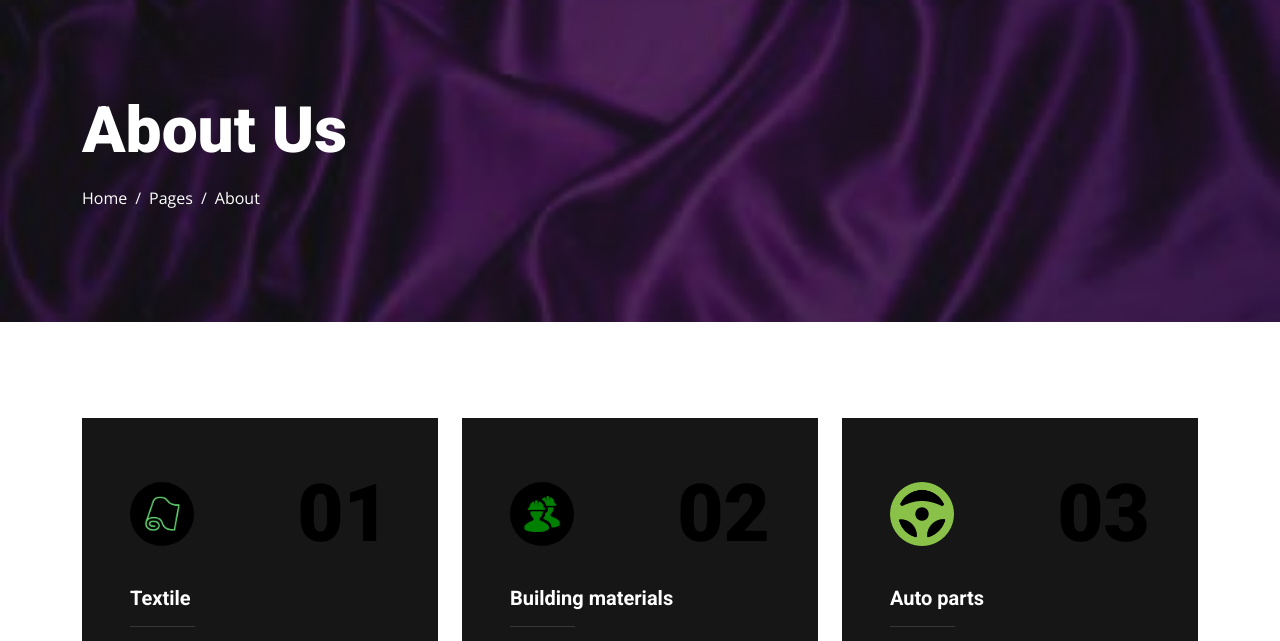
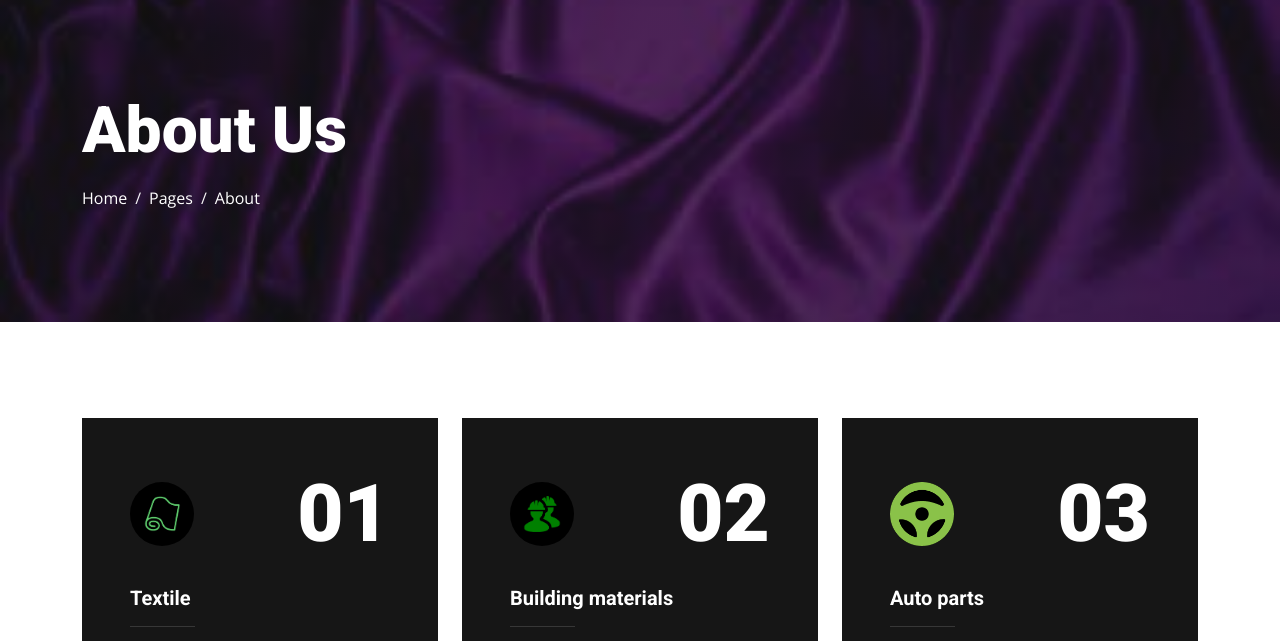
Before and after one commit to Ruslanqq/TradeServiceKG, a plain HTML site: page about.html in a window 1280 px wide. Shown: the part 142-783 px from the top of the page. Drawn offline with nearby package versions, Linux system fonts and the light colour scheme.

Commit message:
second commit

```diff
--- a/about.html
+++ b/about.html
@@ -125,7 +125,7 @@
                             <div class="btn-square rounded-circle" style="width: 64px; height: 64px; background: #000000;">
                                 <img class="img-fluid" src="img/icon/icon-3.png" alt="Icon">
                             </div>
-                            <h1 class="display-1 mb-0" style="color: #000000;">01</h1>
+                            <h1 class="display-1 mb-0" style="color: white;">01</h1>
                         </div>
                         <h5 class="text-white">Textile</h5>
                         <hr class="w-25">
@@ -138,7 +138,7 @@
                             <div class="btn-square rounded-circle" style="width: 64px; height: 64px; background: #000000;">
                                 <img class="img-fluid" src="img/icon/icon-4.png" alt="Icon">
                             </div>
-                            <h1 class="display-1 mb-0" style="color: #000000;">02</h1>
+                            <h1 class="display-1 mb-0" style="color: white;">02</h1>
                         </div>
                         <h5 class="text-white">Building materials</h5>
                         <hr class="w-25">
@@ -151,7 +151,7 @@
                             <div class="btn-square rounded-circle" style="width: 64px; height: 64px; background: #000000;">
                                 <img class="img-fluid" src="img/icon/icon-2.png" alt="Icon">
                             </div>
-                            <h1 class="display-1 mb-0" style="color: #000000;">03</h1>
+                            <h1 class="display-1 mb-0" style="color: white;">03</h1>
                         </div>
                         <h5 class="text-white">Auto parts</h5>
                         <hr class="w-25">
```
Also changed, not shown: index.html (+3 -3 lines).
